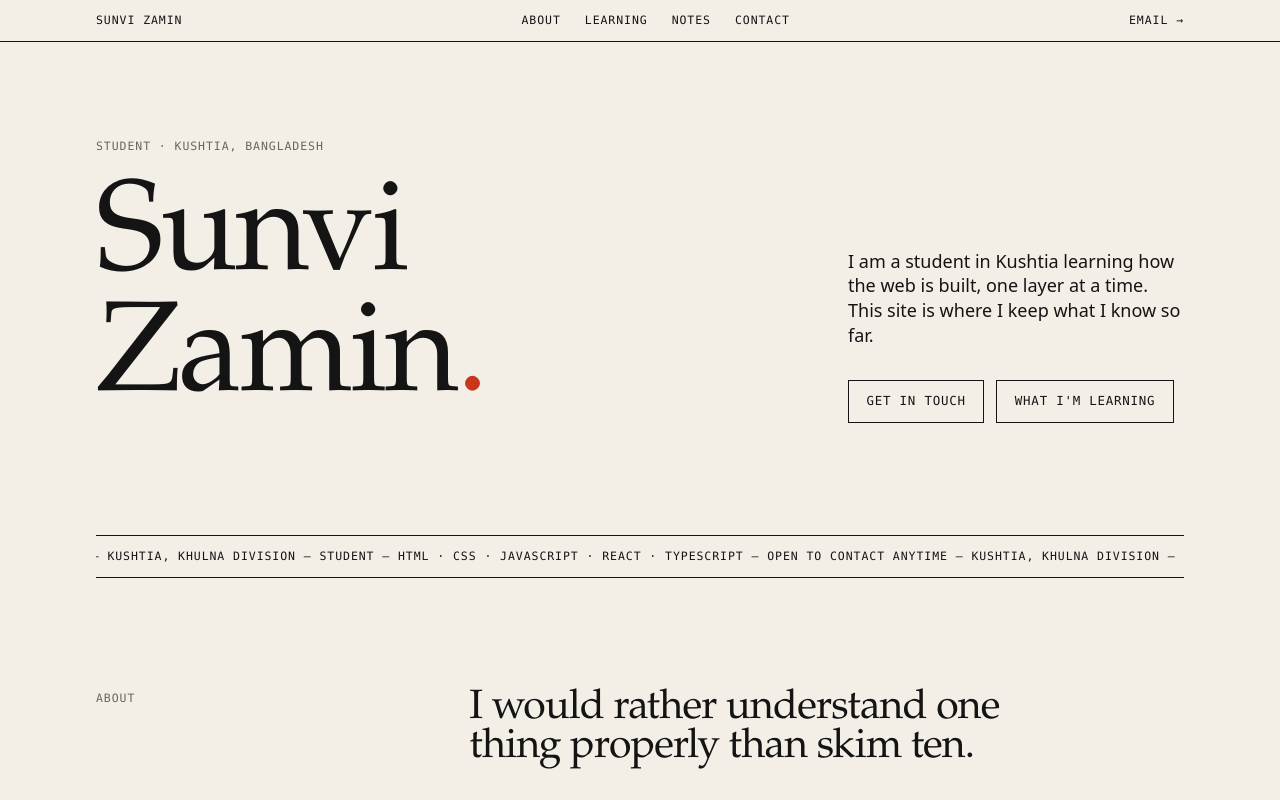
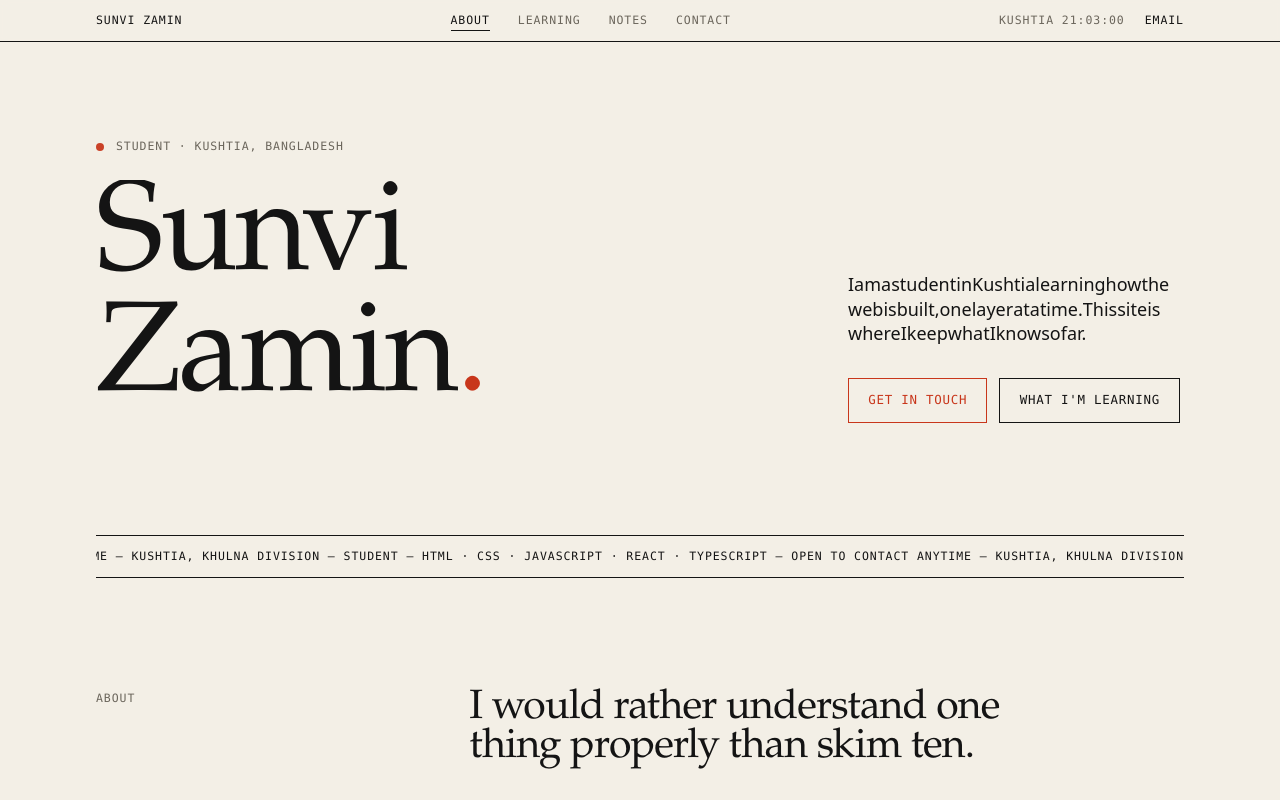
Before and after one commit to sunviprivate-afk/portfolio, a React (Vite) app: page / in a window 1280 px wide. Shown: the top 800 px of the page. Built offline with nearby package versions, Linux system fonts and the light colour scheme.

Commit message:
Add motion and interaction: reveals, hero word rise, active nav, progress bar, live clock, copy email
Co-authored-by: arena-agent <297053741+arena-agent@users.noreply.github.com>

```diff
--- a/src/App.tsx
+++ b/src/App.tsx
@@ -1,9 +1,20 @@
+import { useMemo } from "react";
+import {
+  useActiveSection,
+  useCopy,
+  useDhakaTime,
+  useReveal,
+  useScrollProgress,
+} from "./hooks";
+
+const EMAIL = "sunvi@sunvizamin.bro.bd";
+
 const nav = [
-  ["About", "#about"],
-  ["Learning", "#learning"],
-  ["Notes", "#notes"],
-  ["Contact", "#contact"],
-];
+  ["About", "about"],
+  ["Learning", "learning"],
+  ["Notes", "notes"],
+  ["Contact", "contact"],
+] as const;
 
 const learning = [
   {
@@ -50,25 +61,65 @@ const notes = [
   },
 ];
 
+function Words({ text, from = 0 }: { text: string; from?: number }) {
+  return (
+    <>
+      {text.split(" ").map((w, i) => (
+        <span key={i} className="word">
+          <span style={{ "--d": `${from + i * 90}ms` } as React.CSSProperties}>
+            {w}
+          </span>{" "}
+        </span>
+      ))}
+    </>
+  );
+}
+
 export default function App() {
+  useReveal();
+  const ids = useMemo(() => nav.map(([, id]) => id), []);
+  const active = useActiveSection(ids);
+  const progress = useScrollProgress();
+  const time = useDhakaTime();
+  const { copied, copy } = useCopy(EMAIL);
+
   return (
     <div className="min-h-screen">
+      {/* Progress bar */}
+      <div
+        aria-hidden
+        className="fixed top-0 left-0 z-20 h-[2px] bg-accent"
+        style={{ width: `${progress * 100}%`, transition: "width 80ms linear" }}
+      />
+
       {/* Top bar */}
-      <header className="sticky top-0 z-10 border-b border-ink bg-paper/95 backdrop-blur-[2px]">
+      <header className="sticky top-0 z-10 border-b border-ink bg-paper/92 backdrop-blur-[3px]">
         <div className="mx-auto flex max-w-6xl items-center justify-between px-5 py-3 md:px-8">
-          <a href="#top" className="label">
+          <a href="#top" className="label u">
             Sunvi Zamin
           </a>
-          <nav className="hidden gap-6 md:flex">
-            {nav.map(([label, href]) => (
-              <a key={href} href={href} className="label hover:text-accent">
+          <nav className="hidden gap-7 md:flex">
+            {nav.map(([label, id]) => (
+              <a
+                key={id}
+                href={`#${id}`}
+                aria-current={active === id ? "true" : undefined}
+                className={`label u transition-colors ${
+                  active === id ? "text-ink" : "text-muted hover:text-ink"
+                }`}
+              >
                 {label}
               </a>
             ))}
           </nav>
-          <a href="mailto:sunvi@sunvizamin.bro.bd" className="label hover:text-accent">
-            Email →
-          </a>
+          <div className="flex items-center gap-5">
+            <span className="label hidden text-muted tabular-nums sm:inline">
+              Kushtia {time}
+            </span>
+            <a href={`mailto:${EMAIL}`} className="label u">
+              Email
+            </a>
+          </div>
         </div>
       </header>
 
@@ -76,20 +127,35 @@ export default function App() {
         {/* Hero */}
         <section className="grid gap-10 pt-16 pb-20 md:grid-cols-12 md:pt-24 md:pb-28">
           <div className="md:col-span-8">
-            <p className="label text-muted">Student · Kushtia, Bangladesh</p>
+            <p className="label flex items-center gap-3 text-muted" data-reveal>
+              <span className="dot" />
+              Student · Kushtia, Bangladesh
+            </p>
             <h1 className="display mt-6 text-[clamp(3rem,10vw,8.5rem)]">
-              Sunvi
+              <span className="word">
+                <span style={{ "--d": "100ms" } as React.CSSProperties}>Sunvi</span>
+              </span>
               <br />
-              Zamin<span className="text-accent">.</span>
+              <span className="word">
+                <span style={{ "--d": "220ms" } as React.CSSProperties}>
+                  Zamin<span className="text-accent">.</span>
+                </span>
+              </span>
             </h1>
           </div>
           <div className="flex flex-col justify-end md:col-span-4">
             <p className="text-lg leading-snug">
-              I am a student in Kushtia learning how the web is built, one
-              layer at a time. This site is where I keep what I know so far.
+              <Words
+                from={500}
+                text="I am a student in Kushtia learning how the web is built, one layer at a time. This site is where I keep what I know so far."
+              />
             </p>
-            <div className="mt-8 flex flex-wrap gap-3">
-              <a href="#contact" className="btn">
+            <div
+              className="mt-8 flex flex-wrap gap-3"
+              data-reveal
+              style={{ "--d": "900ms" } as React.CSSProperties}
+            >
+              <a href="#contact" className="btn btn--accent">
                 Get in touch
               </a>
               <a href="#learning" className="btn">
@@ -100,7 +166,7 @@ export default function App() {
         </section>
 
         {/* Ticker */}
-        <div className="rule border-b border-ink py-3">
+        <div className="rule border-b border-ink py-3" data-reveal>
           <div className="marquee label">
             <span>
               Open to contact anytime — Kushtia, Khulna Division — Student —
@@ -113,31 +179,30 @@ export default function App() {
 
         {/* About */}
         <section id="about" className="grid gap-8 py-20 md:grid-cols-12 md:py-28">
-          <div className="md:col-span-3">
+          <div className="md:col-span-3" data-reveal>
             <p className="label text-muted">About</p>
           </div>
           <div className="md:col-span-7 md:col-start-5">
-            <p className="display text-[clamp(1.6rem,3.2vw,2.6rem)] leading-tight">
+            <p
+              className="display text-[clamp(1.6rem,3.2vw,2.6rem)] leading-tight"
+              data-reveal
+            >
               I would rather understand one thing properly than skim ten.
             </p>
             <div className="mt-8 space-y-5 text-[1.05rem] leading-relaxed text-ink/90">
-              <p>
-                Most of my free time goes into figuring out how websites work:
-                how a browser turns text into a layout, why JavaScript behaves
-                the way it does, what actually happens when you press enter in
-                the address bar.
-              </p>
-              <p>
-                When I get stuck I read the documentation first, build the
-                smallest version of the problem I can, and write down what I
-                found so I do not have to find it twice. The notes further down
-                this page come out of that habit.
-              </p>
-              <p>
-                I live in Kushtia, in the Khulna Division of Bangladesh. If you
-                are nearby and working on something interesting, I would like
-                to hear about it.
-              </p>
+              {[
+                "Most of my free time goes into figuring out how websites work: how a browser turns text into a layout, why JavaScript behaves the way it does, what actually happens when you press enter in the address bar.",
+                "When I get stuck I read the documentation first, build the smallest version of the problem I can, and write down what I found so I do not have to find it twice. The notes further down this page come out of that habit.",
+                "I live in Kushtia, in the Khulna Division of Bangladesh. If you are nearby and working on something interesting, I would like to hear about it.",
+              ].map((p, i) => (
+                <p
+                  key={i}
+                  data-reveal
+                  style={{ "--d": `${i * 120}ms` } as React.CSSProperties}
+                >
+                  {p}
+                </p>
+              ))}
             </div>
           </div>
         </section>
@@ -145,30 +210,32 @@ export default function App() {
         {/* Learning */}
         <section id="learning" className="rule py-20 md:py-28">
           <div className="grid gap-8 md:grid-cols-12">
-            <div className="md:col-span-3">
+            <div className="md:col-span-3" data-reveal>
               <p className="label text-muted">Learning</p>
             </div>
-            <div className="md:col-span-9">
+            <div className="md:col-span-9" data-reveal>
               <p className="display text-[clamp(1.6rem,3.2vw,2.6rem)] leading-tight">
                 Where I am right now, honestly.
               </p>
             </div>
           </div>
           <ol className="mt-12 border-t border-ink">
-            {learning.map((item) => (
+            {learning.map((item, i) => (
               <li
                 key={item.n}
-                className="grid gap-3 border-b border-ink py-6 md:grid-cols-12 md:items-baseline md:gap-8"
+                data-reveal
+                style={{ "--d": `${i * 90}ms` } as React.CSSProperties}
+                className="row grid gap-3 border-b border-ink py-6 md:grid-cols-12 md:items-baseline md:gap-8"
               >
                 <span className="label text-muted md:col-span-1">{item.n}</span>
-                <h3 className="display text-2xl md:col-span-3">{item.title}</h3>
+                <h3 className="display text-2xl md:col-span-3">
+                  {item.title} <span className="arrow text-accent">→</span>
+                </h3>
                 <p className="text-ink/85 md:col-span-6">{item.body}</p>
                 <span className="label md:col-span-2 md:text-right">
                   <span
                     className={
-                      item.status === "Comfortable"
-                        ? "text-ink"
-                        : "text-accent"
+                      item.status === "Comfortable" ? "text-ink" : "text-accent"
                     }
                   >
                     {item.status}
@@ -182,21 +249,29 @@ export default function App() {
         {/* Notes */}
         <section id="notes" className="py-20 md:py-28">
           <div className="grid gap-8 md:grid-cols-12">
-            <div className="md:col-span-3">
+            <div className="md:col-span-3" data-reveal>
               <p className="label text-muted">Notes</p>
             </div>
-            <div className="md:col-span-9">
+            <div className="md:col-span-9" data-reveal>
               <p className="display text-[clamp(1.6rem,3.2vw,2.6rem)] leading-tight">
                 Short write-ups of things I had to learn the hard way.
               </p>
             </div>
           </div>
           <div className="mt-12 grid gap-px bg-ink md:grid-cols-3">
-            {notes.map((n) => (
-              <article key={n.title} className="flex flex-col bg-paper p-6 md:min-h-64">
-                <p className="label text-muted">{n.date}</p>
+            {notes.map((n, i) => (
+              <article
+                key={n.title}
+                data-reveal
+                style={{ "--d": `${i * 120}ms` } as React.CSSProperties}
+                className="card flex cursor-default flex-col bg-paper p-6 md:min-h-72"
+              >
+                <div className="flex items-start justify-between">
+                  <p className="label text-muted">{n.date}</p>
+                  <span className="corner label">↗</span>
+                </div>
                 <h3 className="display mt-4 text-2xl leading-tight">{n.title}</h3>
-                <p className="mt-4 text-ink/85">{n.body}</p>
+                <p className="mt-4 opacity-85">{n.body}</p>
                 <p className="label mt-auto pt-6 text-muted">Coming soon</p>
               </article>
             ))}
@@ -206,18 +281,38 @@ export default function App() {
         {/* Contact */}
         <section id="contact" className="rule py-20 md:py-28">
           <div className="grid gap-8 md:grid-cols-12">
-            <div className="md:col-span-3">
+            <div className="md:col-span-3" data-reveal>
               <p className="label text-muted">Contact</p>
-              <p className="label mt-2 text-accent">Open to contact anytime</p>
+              <p className="label mt-2 flex items-center gap-2 text-accent">
+                <span className="dot" /> Open to contact anytime
+              </p>
             </div>
             <div className="md:col-span-9">
               <a
-                href="mailto:sunvi@sunvizamin.bro.bd"
-                className="display block break-all text-[clamp(1.5rem,5vw,4.5rem)] leading-none hover:text-accent"
+                href={`mailto:${EMAIL}`}
+                data-reveal
+                className="email display inline-block break-all text-[clamp(1.5rem,5vw,4.5rem)] leading-none"
               >
-                sunvi@sunvizamin.bro.bd
+                {EMAIL}
               </a>
-              <p className="mt-8 max-w-prose text-[1.05rem] leading-relaxed text-ink/90">
+              <div
+                className="mt-8 flex flex-wrap items-center gap-3"
+                data-reveal
+                style={{ "--d": "120ms" } as React.CSSProperties}
+              >
+                <a href={`mailto:${EMAIL}`} className="btn btn--accent">
+                  Write an email
+                </a>
+                <button type="button" onClick={copy} className="btn">
+                  {copied ? "Copied" : "Copy address"}
+                </button>
+                <span className="label text-muted">Local time {time}</span>
+              </div>
+              <p
+                className="mt-8 max-w-prose text-[1.05rem] leading-relaxed text-ink/90"
+                data-reveal
+                style={{ "--d": "200ms" } as React.CSSProperties}
+              >
                 There is no form, just email. I read everything that comes in
                 and reply to most of it. Questions, corrections to anything on
                 this page, or an invitation to work on something together are
@@ -231,9 +326,9 @@ export default function App() {
       <footer className="border-t border-ink">
         <div className="mx-auto flex max-w-6xl flex-col gap-2 px-5 py-6 md:flex-row md:items-center md:justify-between md:px-8">
           <p className="label text-muted">Sunvi Zamin · Kushtia, Bangladesh</p>
-          <p className="label text-muted">
-            Built by hand with React, TypeScript and Tailwind · Updated Oct 2026
-          </p>
+          <a href="#top" className="label u text-muted hover:text-ink">
+            Back to top ↑
+          </a>
         </div>
       </footer>
     </div>
--- /dev/null
+++ b/src/hooks.ts
@@ -0,0 +1,104 @@
+import { useEffect, useRef, useState } from "react";
+
+/** Adds `is-visible` to elements with [data-reveal] once they enter the viewport. */
+export function useReveal() {
+  useEffect(() => {
+    const els = Array.from(document.querySelectorAll<HTMLElement>("[data-reveal]"));
+    if (!("IntersectionObserver" in window)) {
+      els.forEach((el) => el.classList.add("is-visible"));
+      return;
+    }
+    const io = new IntersectionObserver(
+      (entries) => {
+        for (const e of entries) {
+          if (e.isIntersecting) {
+            (e.target as HTMLElement).classList.add("is-visible");
+            io.unobserve(e.target);
+          }
+        }
+      },
+      { threshold: 0.15, rootMargin: "0px 0px -8% 0px" },
+    );
+    els.forEach((el) => io.observe(el));
+    return () => io.disconnect();
+  }, []);
+}
+
+/** Returns the id of the section currently nearest the top of the viewport. */
+export function useActiveSection(ids: string[]) {
+  const [active, setActive] = useState<string>("");
+  useEffect(() => {
+    const sections = ids
+      .map((id) => document.getElementById(id))
+      .filter((el): el is HTMLElement => !!el);
+    const io = new IntersectionObserver(
+      (entries) => {
+        const visible = entries
+          .filter((e) => e.isIntersecting)
+          .sort((a, b) => b.intersectionRatio - a.intersectionRatio)[0];
+        if (visible) setActive(visible.target.id);
+      },
+      { rootMargin: "-40% 0px -50% 0px", threshold: [0, 0.2, 0.5, 1] },
+    );
+    sections.forEach((s) => io.observe(s));
+    return () => io.disconnect();
+  }, [ids]);
+  return active;
+}
+
+/** 0..1 scroll progress of the whole document. */
+export function useScrollProgress() {
+  const [p, setP] = useState(0);
+  useEffect(() => {
+    let raf = 0;
+    const onScroll = () => {
+      cancelAnimationFrame(raf);
+      raf = requestAnimationFrame(() => {
+        const h = document.documentElement;
+        const max = h.scrollHeight - h.clientHeight;
+        setP(max > 0 ? h.scrollTop / max : 0);
+      });
+    };
+    onScroll();
+    window.addEventListener("scroll", onScroll, { passive: true });
+    return () => {
+      window.removeEventListener("scroll", onScroll);
+      cancelAnimationFrame(raf);
+    };
+  }, []);
+  return p;
+}
+
+/** Local time in Dhaka, ticking every second. */
+export function useDhakaTime() {
+  const fmt = useRef(
+    new Intl.DateTimeFormat("en-GB", {
+      hour: "2-digit",
+      minute: "2-digit",
+      second: "2-digit",
+      hour12: false,
+      timeZone: "Asia/Dhaka",
+    }),
+  );
+  const [t, setT] = useState(() => fmt.current.format(new Date()));
+  useEffect(() => {
+    const id = setInterval(() => setT(fmt.current.format(new Date())), 1000);
+    return () => clearInterval(id);
+  }, []);
+  return t;
+}
+
+/** Copy helper with a short "copied" state. */
+export function useCopy(text: string, ms = 1600) {
+  const [copied, setCopied] = useState(false);
+  const copy = async () => {
+    try {
+      await navigator.clipboard.writeText(text);
+      setCopied(true);
+      setTimeout(() => setCopied(false), ms);
+    } catch {
+      /* clipboard unavailable: do nothing, the mailto link still works */
+    }
+  };
+  return { copied, copy };
+}
--- a/src/index.css
+++ b/src/index.css
@@ -3,12 +3,12 @@
 @theme {
   --color-paper: #f3efe6;
   --color-ink: #141414;
-  --color-rule: #141414;
   --color-muted: #6b665c;
   --color-accent: #c8361b;
   --font-display: "Iowan Old Style", "Palatino Linotype", Palatino, "Book Antiqua", Georgia, serif;
   --font-body: ui-sans-serif, system-ui, -apple-system, "Segoe UI", Helvetica, Arial, sans-serif;
   --font-mono: ui-monospace, "SF Mono", Menlo, Consolas, "Liberation Mono", monospace;
+  --ease-out-expo: cubic-bezier(0.16, 1, 0.3, 1);
 }
 
 html {
@@ -18,11 +18,7 @@ html {
   -webkit-font-smoothing: antialiased;
   scroll-behavior: smooth;
 }
-
-::selection {
-  background: var(--color-ink);
-  color: var(--color-paper);
-}
+::selection { background: var(--color-ink); color: var(--color-paper); }
 
 .display {
   font-family: var(--font-display);
@@ -30,55 +26,160 @@ html {
   letter-spacing: -0.02em;
   line-height: 0.95;
 }
-
 .label {
   font-family: var(--font-mono);
   font-size: 0.72rem;
   letter-spacing: 0.08em;
   text-transform: uppercase;
 }
+.rule { border-top: 1px solid var(--color-ink); }
 
-.rule {
-  border-top: 1px solid var(--color-rule);
+/* ---------- Scroll reveal ---------- */
+[data-reveal] {
+  opacity: 0;
+  transform: translateY(22px);
+  transition:
+    opacity 0.9s var(--ease-out-expo),
+    transform 0.9s var(--ease-out-expo);
+  transition-delay: var(--d, 0ms);
 }
+[data-reveal].is-visible { opacity: 1; transform: none; }
 
-.link {
-  text-decoration: underline;
-  text-underline-offset: 4px;
-  text-decoration-thickness: 1px;
+/* ---------- Hero word reveal ---------- */
+.word {
+  display: inline-block;
+  overflow: hidden;
+  vertical-align: bottom;
+  padding-bottom: 0.08em;
+  margin-bottom: -0.08em;
 }
-.link:hover {
-  color: var(--color-accent);
+.word > span {
+  display: inline-block;
+  transform: translateY(110%);
+  animation: rise 1.1s var(--ease-out-expo) forwards;
+  animation-delay: var(--d, 0ms);
+}
+@keyframes rise { to { transform: translateY(0); } }
+
+/* ---------- Links & buttons ---------- */
+.u {
+  position: relative;
+  text-decoration: none;
+}
+.u::after {
+  content: "";
+  position: absolute;
+  left: 0; right: 0; bottom: -2px;
+  height: 1px;
+  background: currentColor;
+  transform: scaleX(0);
+  transform-origin: right;
+  transition: transform 0.35s var(--ease-out-expo);
+}
+.u:hover::after, .u[aria-current="true"]::after {
+  transform: scaleX(1);
+  transform-origin: left;
 }
 
 .btn {
+  position: relative;
   display: inline-block;
+  overflow: hidden;
   border: 1px solid var(--color-ink);
-  padding: 0.7rem 1.1rem;
+  padding: 0.75rem 1.2rem;
   font-family: var(--font-mono);
   font-size: 0.78rem;
   letter-spacing: 0.06em;
   text-transform: uppercase;
-  transition: background 120ms, color 120ms;
+  isolation: isolate;
+  transition: color 0.3s var(--ease-out-expo);
 }
-.btn:hover {
+.btn::before {
+  content: "";
+  position: absolute;
+  inset: 0;
   background: var(--color-ink);
-  color: var(--color-paper);
+  transform: translateY(101%);
+  transition: transform 0.4s var(--ease-out-expo);
+  z-index: -1;
 }
+.btn:hover { color: var(--color-paper); }
+.btn:hover::before { transform: translateY(0); }
+.btn--accent { border-color: var(--color-accent); color: var(--color-accent); }
+.btn--accent::before { background: var(--color-accent); }
 
-.marquee {
-  overflow: hidden;
-  white-space: nowrap;
+/* ---------- Learning rows ---------- */
+.row {
+  position: relative;
+  transition: padding-left 0.4s var(--ease-out-expo);
 }
+.row::before {
+  content: "";
+  position: absolute;
+  left: 0; top: 0; bottom: 0;
+  width: 0;
+  background: var(--color-ink);
+  transition: width 0.4s var(--ease-out-expo);
+}
+.row:hover { padding-left: 1rem; }
+.row:hover::before { width: 3px; }
+.row .arrow {
+  display: inline-block;
+  opacity: 0;
+  transform: translateX(-6px);
+  transition: opacity 0.3s, transform 0.4s var(--ease-out-expo);
+}
+.row:hover .arrow { opacity: 1; transform: none; }
+
+/* ---------- Note cards ---------- */
+.card {
+  transition: background 0.4s var(--ease-out-expo), color 0.4s var(--ease-out-expo);
+}
+.card:hover { background: var(--color-ink); color: var(--color-paper); }
+.card:hover .text-muted { color: rgba(243, 239, 230, 0.6); }
+.card .corner {
+  transition: transform 0.4s var(--ease-out-expo);
+}
+.card:hover .corner { transform: translate(4px, -4px); }
+
+/* ---------- Ticker ---------- */
+.marquee { overflow: hidden; white-space: nowrap; }
 .marquee > span {
   display: inline-block;
   padding-right: 3rem;
-  animation: scroll 28s linear infinite;
+  animation: scroll 32s linear infinite;
 }
-@keyframes scroll {
-  from { transform: translateX(0); }
-  to { transform: translateX(-50%); }
+.marquee:hover > span { animation-play-state: paused; }
+@keyframes scroll { from { transform: translateX(0); } to { transform: translateX(-50%); } }
+
+/* ---------- Email headline ---------- */
+.email {
+  background-image: linear-gradient(currentColor, currentColor);
+  background-repeat: no-repeat;
+  background-size: 0% 2px;
+  background-position: 0 100%;
+  transition: background-size 0.6s var(--ease-out-expo), color 0.3s;
 }
+.email:hover { background-size: 100% 2px; color: var(--color-accent); }
+
+/* ---------- Pulse dot ---------- */
+.dot {
+  width: 8px; height: 8px;
+  border-radius: 999px;
+  background: var(--color-accent);
+  box-shadow: 0 0 0 0 rgba(200, 54, 27, 0.5);
+  animation: pulse 2s ease-out infinite;
+}
+@keyframes pulse {
+  to { box-shadow: 0 0 0 10px rgba(200, 54, 27, 0); }
+}
+
 @media (prefers-reduced-motion: reduce) {
-  .marquee > span { animation: none; }
+  *, *::before, *::after {
+    animation-duration: 0.01ms !important;
+    animation-iteration-count: 1 !important;
+    transition-duration: 0.01ms !important;
+  }
+  [data-reveal] { opacity: 1; transform: none; }
+  .word > span { transform: none; }
 }
```
